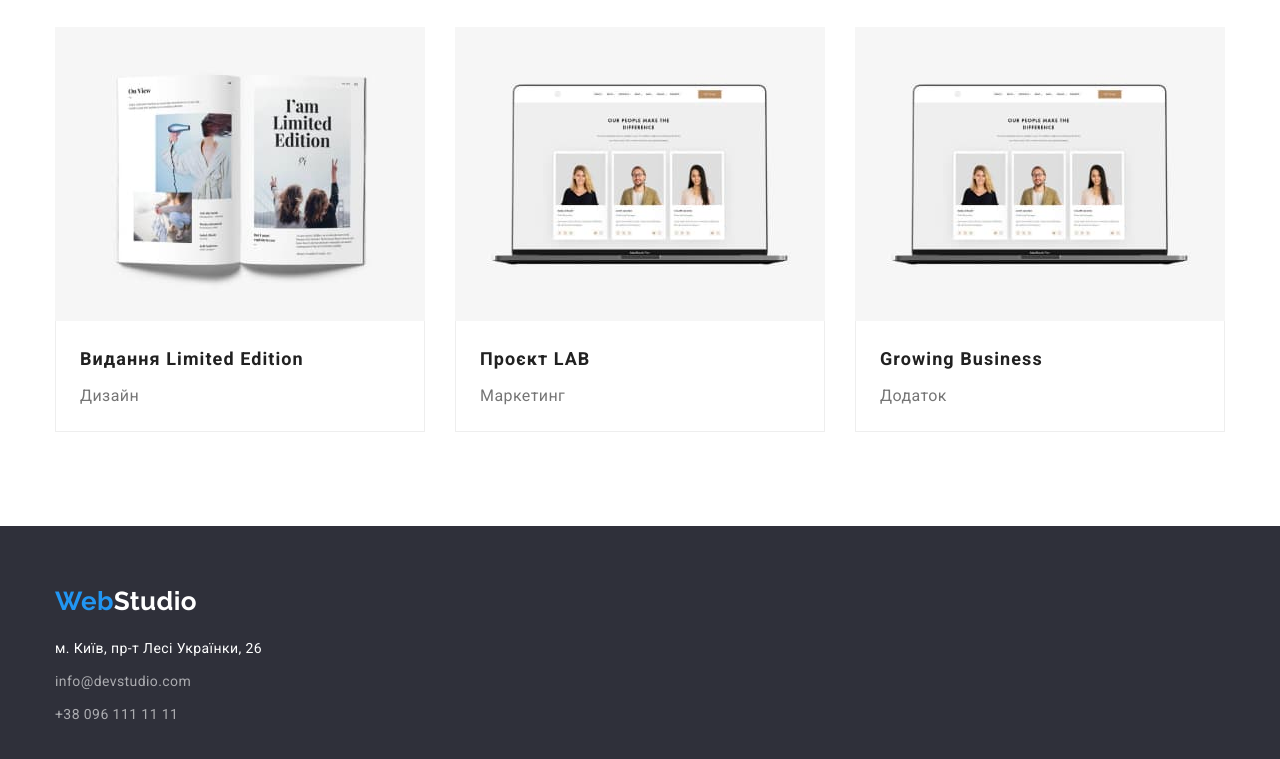
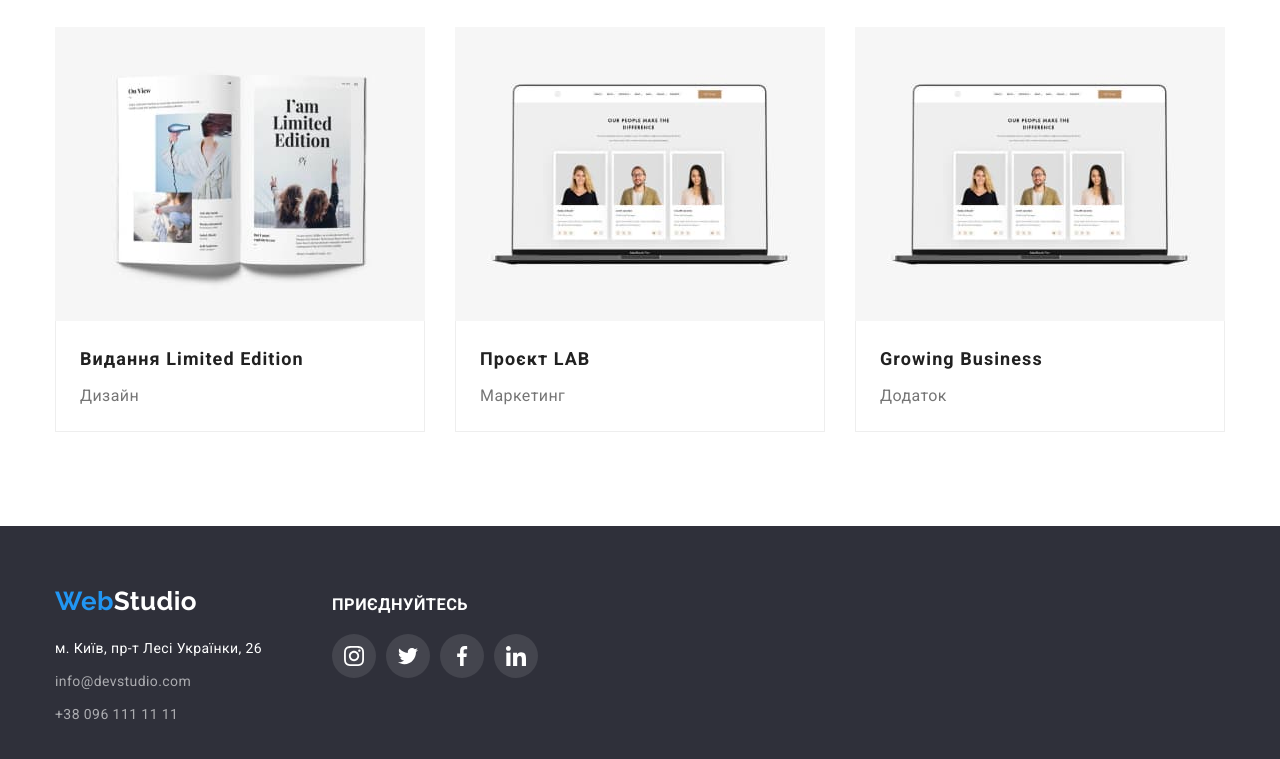
Before and after one commit to UsiTheStorm/goit-markup-hw-04, a plain HTML site: page portfolio.html in a window 1280 px wide. Shown: the part 1106-1865 px from the top of the page. Drawn offline with nearby package versions, Linux system fonts and the light colour scheme.

Commit message:
Update footer

```diff
--- a/portfolio.html
+++ b/portfolio.html
@@ -193,8 +193,11 @@
         </div>
       </section>
     </main>
+
+    <!-- Футер -->
     <footer class="footer">
-      <div class="container items">
+      <div class="container items footer-blocks">
+        <div>
           <a class="logo footer-logo link-undecor" href="./index.html"
             ><span class="logo-blue">Web</span>Studio</a
           >
@@ -223,6 +226,40 @@
             </ul>
           </address>
         </div>
+        <div class="footer-join">
+          <h3 class="f-join-title">Приєднуйтесь</h3>
+          <ul class="semantic-list footer-net-icons">
+            <li class="item">
+              <a class="net-icon-container ftr" href="#">
+                <svg class="net-icon ftr">
+                  <use href="./images/icons.svg#icon-social-inst"></use>
+                </svg>
+              </a>
+            </li>
+            <li class="item">
+              <a class="net-icon-container ftr" href="#">
+                <svg class="net-icon ftr">
+                  <use href="./images/icons.svg#icon-social-twitt"></use>
+                </svg>
+              </a>
+            </li>
+            <li class="item">
+              <a class="net-icon-container ftr" href="#">
+                <svg class="net-icon ftr">
+                  <use href="./images/icons.svg#icon-social-fb"></use>
+                </svg>
+              </a>
+            </li>
+            <li class="item">
+              <a class="net-icon-container ftr" href="#">
+                <svg class="net-icon ftr">
+                  <use href="./images/icons.svg#icon-social-lin"></use>
+                </svg>
+              </a>
+            </li>
+          </ul>
+        </div>
+      </div>
     </footer>
   </body>
 </html>
```
Lines whose indentation alone changed are shown as unchanged.
